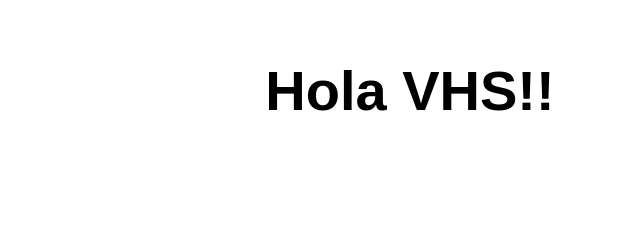
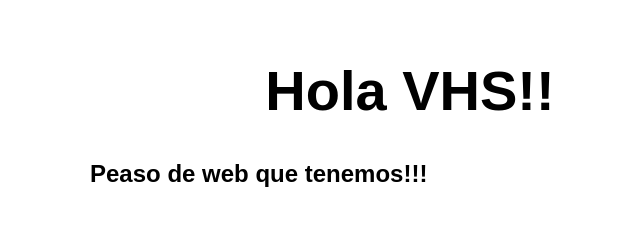
Before and after one commit to theDanielo/my-first-static-web-app, a website: page src/index.html in a window 1280 px wide. Shown: the whole page, without its empty margins (230-870 px from the left). Drawn offline with Linux system fonts and the light colour scheme.

Commit message:
Edit html

```diff
--- a/src/index.html
+++ b/src/index.html
@@ -11,6 +11,7 @@
 <body>
   <main>
     <h1>Hola VHS!!</h1>
+    <h2>Peaso de web que tenemos!!!</h2>
   </main>
 </body>
 
```
